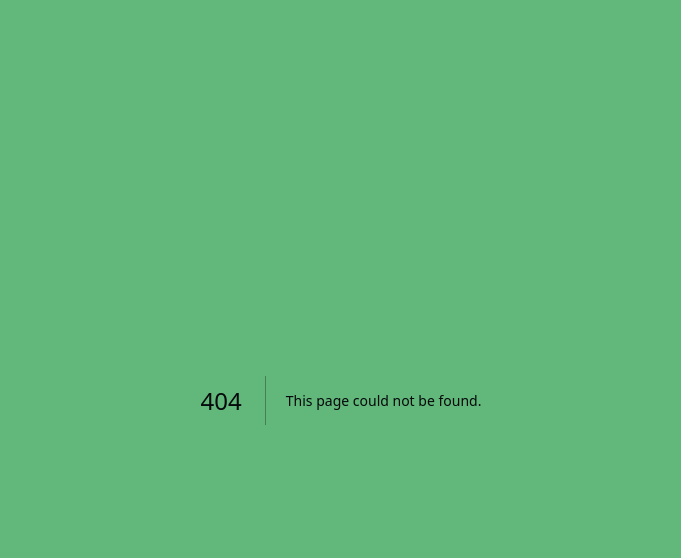
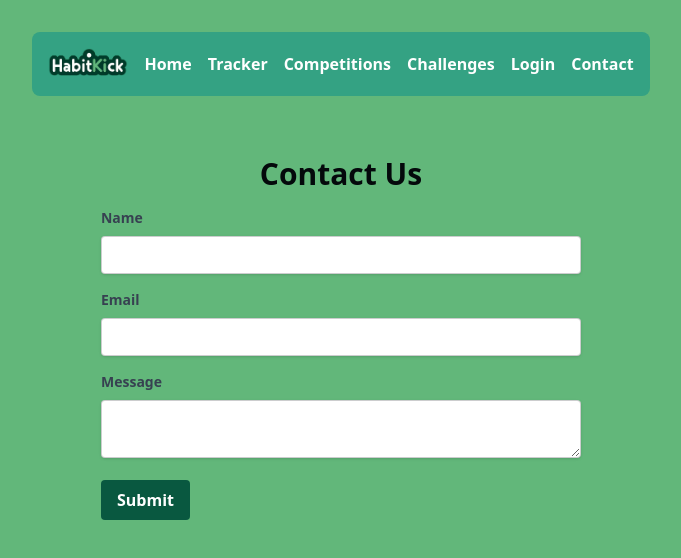
Before and after one commit to chelsey-g/fitness-app, a Next.js app in the folder fitness-app/: page /contact in a window 1280 px wide. Before the commit this address had no page. Shown: the top 558 px of the page, without its empty margins (299-980 px from the left). Built offline with nearby package versions, Linux system fonts and the light colour scheme; no server answers.

Commit message:
WIP added basic competition form and contact

```diff
--- /dev/null
+++ b/fitness-app/app/api/send/route.ts
@@ -0,0 +1,31 @@
+"use server"
+
+import { Resend } from "resend"
+
+const resend = new Resend(process.env.RESEND_API_KEY)
+
+export const sendEmail = async (formData: FormData) => {
+  const name = formData.get("name")
+  const email = formData.get("email")
+  const message = formData.get("message")
+  console.log(formData.get("message"))
+
+  if (
+    !name ||
+    !email ||
+    !message ||
+    typeof name !== "string" ||
+    typeof email !== "string" ||
+    typeof message !== "string"
+  ) {
+    return
+  }
+
+  await resend.emails.send({
+    from: "Contact <onboarding@resend.dev> ",
+    to: "chelgowac@gmail.com",
+    subject: "Message from Contact Form",
+    reply_to: email,
+    text: message as string,
+  })
+}
--- a/fitness-app/app/competitions/page.tsx
+++ b/fitness-app/app/competitions/page.tsx
@@ -1,13 +1,21 @@
+"use client"
+
 import { IoIosAdd } from "react-icons/io"
 import Navigation from "@/components/Navigation"
 import { createClient } from "@/utils/supabase/client"
+import { useRouter } from "next/navigation"
 
 export default async function CompetitionsPage() {
   const supabase = createClient()
+  const router = useRouter()
 
   let { data: competitions, error } = await supabase
     .from("competitions")
     .select(`name`)
+
+  const handleCreateCompetition = () => {
+    router.push("/competitions/create")
+  }
 
   return (
     <div>
@@ -16,21 +24,23 @@ export default async function CompetitionsPage() {
         Current Competitions
       </h1>
       <div className="p-4">
-        <button className="bg-snd-bkg hover:bg-red-700 text-white font-bold py-2 px-4 rounded flex items-center">
+        <button
+          className="bg-snd-bkg hover:opacity-90 text-white font-bold py-2 px-4 mb-10 rounded flex items-center"
+          onClick={handleCreateCompetition}
+        >
           <IoIosAdd className="mr-2" />
           Create
         </button>
-        <div className="flex flex-wrap -mx-2">
         {competitions?.map((result, index) => (
-            <div key={index} className="w-full sm:w-1/2 md:w-1/3 lg:w-1/4 px-2">
-              <div className="bg-white shadow-md p-4 mb-4 rounded-lg mt-5">
+          <div
+            key={index}
+            className="p-4 mb-4 mt-4 bg-white shadow-md rounded-lg"
+          >
             <h2 className="text-2xl font-bold text-gray-800 cursor-pointer">
               {result.name}
             </h2>
           </div>
-            </div>
         ))}
-        </div>
       </div>
     </div>
   )
--- /dev/null
+++ b/fitness-app/app/contact/page.tsx
@@ -0,0 +1,78 @@
+"use client"
+
+import ContactAlert from "@/components/ContactAlert"
+import Navigation from "@/components/Navigation"
+import React from "react"
+import { sendEmail } from "../api/send/route"
+
+export default function ContactForm() {
+  const handleSubmit = <ContactAlert />
+  return (
+    <div>
+      <Navigation />
+      {/* <img
+        src="/images/text-logo.png"
+        alt="contact"
+        className="w-20 text-center mx-auto"
+      /> */}
+      <h1 className="text-3xl text-center font-bold pt-10">Contact Us</h1>
+      <form
+        action={async (formData) => {
+          await sendEmail(formData)
+        }}
+        className="max-w-lg mx-auto p-4 "
+      >
+        <div className="mb-4">
+          <label
+            htmlFor="name"
+            className="block text-gray-700 text-sm font-bold mb-2"
+          >
+            Name
+          </label>
+          <input
+            type="text"
+            id="name"
+            name="name"
+            className="shadow appearance-none border rounded w-full py-2 px-3 text-gray-700 leading-tight focus:outline-none focus:shadow-outline"
+          />
+        </div>
+        <div className="mb-4">
+          <label
+            htmlFor="email"
+            className="block text-gray-700 text-sm font-bold mb-2"
+          >
+            Email
+          </label>
+          <input
+            type="email"
+            id="email"
+            name="email"
+            required
+            className="shadow appearance-none border rounded w-full py-2 px-3 text-gray-700 leading-tight focus:outline-none focus:shadow-outline"
+          />
+        </div>
+
+        <div className="mb-4">
+          <label
+            htmlFor="message"
+            className="block text-gray-700 text-sm font-bold mb-2"
+          >
+            Message
+          </label>
+          <textarea
+            id="message"
+            name="message"
+            className="shadow appearance-none border rounded w-full py-2 px-3 text-gray-700 leading-tight focus:outline-none focus:shadow-outline"
+          ></textarea>
+        </div>
+
+        <button
+          type="submit"
+          className="bg-snd-bkg hover:bg-snd-bkg hover:opacity-90 text-white font-bold py-2 px-4 rounded focus:outline-none focus:shadow-outline flex flex-col items-center"
+        >
+          Submit
+        </button>
+      </form>
+    </div>
+  )
+}
--- a/fitness-app/app/home/page.tsx
+++ b/fitness-app/app/home/page.tsx
@@ -5,16 +5,21 @@ export default function HomePage() {
     <div>
       <Navigation />
 
-      <div className="container mx-auto my-8 p-4">
-        <h1 className="text-3xl font-semibold text-gray-800 mb-4">
-          Welcome to Fitness App
+      <div className="bg-white rounded-lg container mx-auto my-8 p-4 max-w-xl shadow-md">
+        <h1 className="text-4xl font-semibold text-gray-800 mb-4">
+          Welcome to HabitKick!
         </h1>
-        <p className="text-gray-600">
-          Your one-stop destination for fitness and wellness.
+        <p className="text-gray-700 text-lg">
+          Welcome to our innovative fitness and wellness app! We provide a
+          dynamic platform that empowers you to engage in friendly competitions,
+          stay motivated, and transform your approach to fitness challenges.
+          Whether you're a fitness enthusiast or a beginner, our app is designed
+          to inspire and guide you on your journey to a healthier and more
+          active lifestyle. Join us today and kickstart your fitness adventure!
         </p>
       </div>
 
-      <footer className="bg-gray-200 py-4">
+      <footer className=" py-4">
         <div className="container mx-auto text-center">
           <p className="text-gray-600">
             &copy; {new Date().getFullYear()} FitnessApp. All rights reserved.
--- a/fitness-app/components/BackButton.tsx
+++ b/fitness-app/components/BackButton.tsx
@@ -1,18 +1,16 @@
 "use client"
 
+import { IoClose } from "react-icons/io5"
 import { useRouter } from "next/navigation"
 
 export default function BackButton() {
   const router = useRouter()
   return (
     <div>
-      <button
-        className="py-2 px-4 bg-blue-500 hover:bg-blue-600 text-white rounded-md focus:outline-none mt-5 text-center"
-        type="button"
+      <IoClose
+        className="bg-prm-bkg hover:opacity-90 rounded flex ml-auto cursor-pointer"
         onClick={() => router.back()}
-      >
-        Back
-      </button>
+      ></IoClose>
     </div>
   )
 }
--- a/fitness-app/components/CompetitonForm.tsx
+++ b/fitness-app/components/CompetitonForm.tsx
@@ -2,6 +2,7 @@
 
 import React, { useState } from "react"
 
+import BackButton from "@/components/BackButton"
 import Navigation from "./Navigation"
 import { createClient } from "@/utils/supabase/client"
 import { useRouter } from "next/navigation"
@@ -44,6 +45,7 @@ const CompetitionForm = () => {
           onSubmit={handleSubmit}
           className="bg-white shadow-md rounded px-8 pt-6 pb-8 mb-4"
         >
+          <BackButton />
           <div className="mb-4">
             <label
               className="block text-gray-700 text-sm font-bold mb-2"
@@ -112,7 +114,7 @@ const CompetitionForm = () => {
           </div>
           <div className="flex items-center justify-between">
             <button
-              className="bg-blue-500 hover:bg-blue-700 text-white font-bold py-2 px-4 rounded focus:outline-none focus:shadow-outline"
+              className="bg-snd-bkg hover:opacity-90 text-white font-bold py-2 px-4 rounded focus:outline-none focus:shadow-outline"
               type="submit"
             >
               Create Competition
--- /dev/null
+++ b/fitness-app/components/ContactAlert.tsx
@@ -0,0 +1,4 @@
+import { Alert } from "antd"
+import React from "react"
+const App = () => <Alert message="Success Text" type="success" />
+export default App
--- /dev/null
+++ b/fitness-app/components/EmailTemplate.tsx
@@ -0,0 +1,13 @@
+import * as React from "react"
+
+interface EmailTemplateProps {
+  firstName: string
+}
+
+export const EmailTemplate: React.FC<Readonly<EmailTemplateProps>> = ({
+  firstName,
+}) => (
+  <div>
+    <h1>Welcome, {firstName}!</h1>
+  </div>
+)
--- a/fitness-app/components/Navigation.tsx
+++ b/fitness-app/components/Navigation.tsx
@@ -5,16 +5,13 @@ export default function Navigation() {
     <nav className="bg-trd-bkg p-4 mb-5 mt-8 rounded-lg">
       <div className="container mx-auto">
         <div className="flex justify-between items-center">
-          {/* <a href="/" className="text-white text-2xl font-semibold mr-10">
-            Fitness App
-          </a> */}
           <img
             src="/images/text-logo.png"
             className="w-24 h-auto self-center pr-4 pb-1"
           />
           <ul className="flex space-x-4 items-center font-bold font-sans">
             <li>
-              <a href="/" className="text-white hover:text-gray-300">
+              <a href="/home" className="text-white hover:text-gray-300">
                 Home
               </a>
             </li>
@@ -50,7 +47,7 @@ export default function Navigation() {
               </a>
             </li>
             <li>
-              <a href="#" className="text-white hover:text-gray-300">
+              <a href="/contact" className="text-white hover:text-gray-300">
                 Contact
               </a>
             </li>
--- a/fitness-app/components/Tracker.tsx
+++ b/fitness-app/components/Tracker.tsx
@@ -1,45 +1,46 @@
-import React, { useState, useEffect } from 'react';
-import { createClient } from '@supabase/supabase-js';
-import { useRouter } from 'next/navigation';
+"use client"
+
+import React, { useState } from "react"
+
+import { IoClose } from "react-icons/io5"
+import { createClient } from "@supabase/supabase-js"
+import { useRouter } from "next/navigation"
 
 const WeightInputForm = () => {
-  const [date, setDate] = useState(new Date().toISOString().substr(0, 10));
-  const [weight, setWeight] = useState('');
-  const [submittedData, setSubmittedData] = useState(null);
-  const [isSubmitted, setIsSubmitted] = useState(false);
+  const [date, setDate] = useState(new Date().toISOString().substr(0, 10))
+  const [weight, setWeight] = useState("")
+  const [submittedData, setSubmittedData] = useState(null)
+  const [isSubmitted, setIsSubmitted] = useState(false)
 
   const supabase = createClient(
     process.env.NEXT_PUBLIC_SUPABASE_URL,
-    process.env.NEXT_PUBLIC_SUPABASE_ANON_KEY,
+    process.env.NEXT_PUBLIC_SUPABASE_ANON_KEY
+  )
 
-  );
-
-  const router = useRouter();
+  const router = useRouter()
 
   const handleSubmit = async (event) => {
-    event.preventDefault();
-    const { data, error } = await supabase
-      .from('weight-tracker')
-      .insert([
-        {
-          date,
-          weight,
-        },
-      ]);
+    event.preventDefault()
+    const { data, error } = await supabase.from("weight-tracker").insert([
+      {
+        date,
+        weight,
+      },
+    ])
 
     if (error) {
-      console.error('Error inserting data into Supabase:', error);
+      console.error("Error inserting data into Supabase:", error)
     } else {
-      console.log('Data inserted successfully:', data);
-      setSubmittedData(data);
-      setIsSubmitted(true);
-      router.push('/tracker/chart');
+      console.log("Data inserted successfully:", data)
+      setSubmittedData(data)
+      setIsSubmitted(true)
+      router.push("/tracker/chart")
     }
-  };
+  }
 
   const handleChartButton = () => {
-    router.push('/tracker/chart');
-  };
+    router.push("/tracker/chart")
+  }
 
   return (
     <div className="container mx-auto p-4">
@@ -48,6 +49,12 @@ const WeightInputForm = () => {
           <div className="absolute top-0 left-0 w-full h-full bg-gray-800 opacity-50"></div>
 
           <div className="bg-white rounded-lg p-4 shadow-md z-10">
+            <div className="flex justify-between items-start">
+              <IoClose
+                className="bg-prm-bkg hover:opacity-90 rounded flex ml-auto cursor-pointer"
+                onClick={handleChartButton}
+              />
+            </div>
             <form onSubmit={handleSubmit}>
               <div className="mb-4">
                 <label htmlFor="date" className="block text-gray-600">
@@ -73,20 +80,13 @@ const WeightInputForm = () => {
                   className="p-2 border border-gray-300 rounded-md focus:outline-none focus:border-blue-500"
                 />
               </div>
-              <div className="mb-4">
+              <div className="mb-4 flex justify-center items-center">
                 <button
                   type="submit"
-                  className="bg-blue-500 hover:bg-blue-600 text-white py-2 px-4 rounded-full focus:outline-none"
+                  className="bg-snd-bkg hover:opacity-90 text-white py-2 px-4 rounded-full focus:outline-none"
                   onClick={handleSubmit}
                 >
                   Submit
-                </button>
-                <button
-                  type="submit"
-                  className="bg-purple-500 ml-5 hover:bg-purple-600 text-white py-2 px-4 rounded-full focus:outline-none"
-                  onClick={handleChartButton}
-                >
-                  See Chart
                 </button>
               </div>
             </form>
@@ -94,7 +94,7 @@ const WeightInputForm = () => {
         </div>
       )}
     </div>
-  );
-};
+  )
+}
 
-export default WeightInputForm;
+export default WeightInputForm
--- a/fitness-app/package.json
+++ b/fitness-app/package.json
@@ -8,6 +8,7 @@
   "dependencies": {
     "@coreui/react-chartjs": "^2.1.3",
     "@coreui/utils": "^2.0.2",
+    "@formspree/react": "^2.5.1",
     "@supabase/ssr": "latest",
     "@supabase/supabase-js": "latest",
     "antd": "^5.10.3",
@@ -18,6 +19,7 @@
     "react-dom": "18.2.0",
     "react-icons": "^4.12.0",
     "react-scroll": "^1.9.0",
+    "resend": "^3.0.0",
     "tailwindcss": "3.3.3",
     "typescript": "5.1.3"
   },
```
Also changed, not shown: 1 other file (tests, documents, lock files or other folders). Lines whose indentation alone changed are shown as unchanged.
